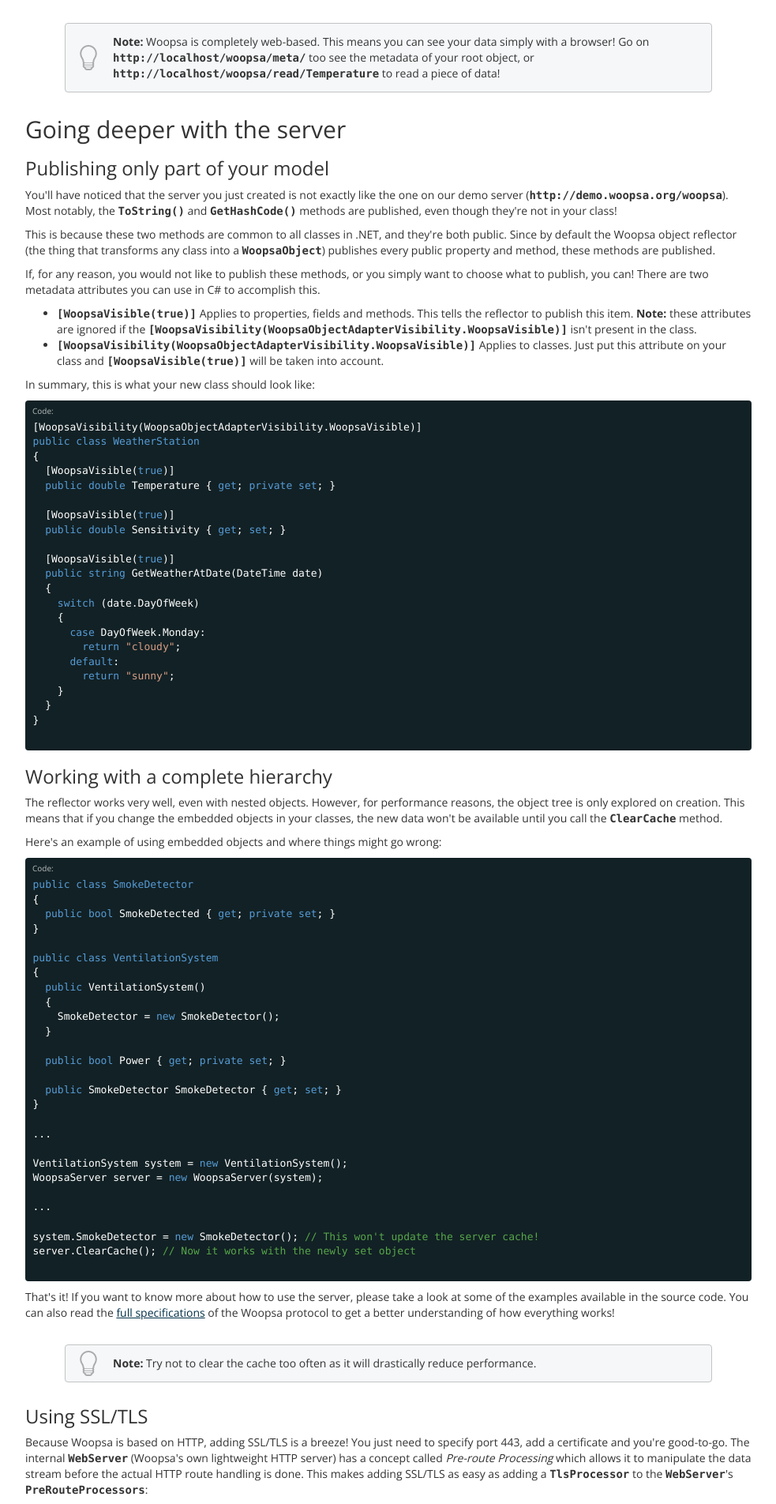
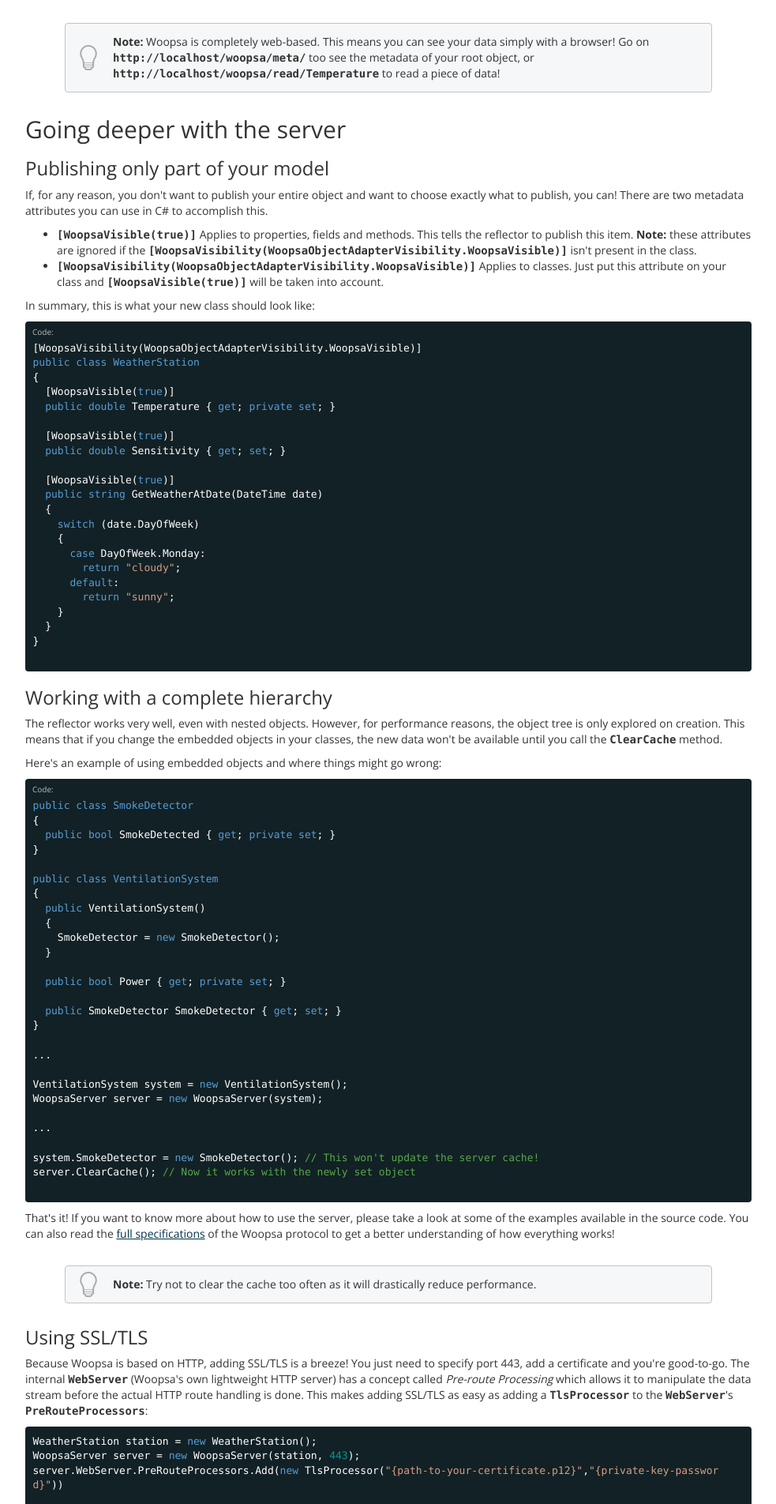
Before and after one commit to woopsa-protocol/woopsa-protocol.github.io, a Jekyll site: the page built from get-started.html, in a window 1280 px wide. Shown: the part 3110-5014 px from the top of the page at 79% size, without its empty margins (148-1131 px from the left). Built offline with Jekyll 4.4.1, drawn with Linux system fonts in a browser that asks for light colours.

Commit message:
Getting Started guide correction, SEO, slight logo change

```diff
--- a/css/woopsa.css
+++ b/css/woopsa.css
@@ -173,6 +173,10 @@
 
 .home-presentation .container{
 	position: relative;
+}
+
+.home-presentation .container h1{
+	margin-top: -15px;
 }
 
 .home-presentation .container h1 img{
--- a/get-started.html
+++ b/get-started.html
@@ -168,9 +168,7 @@
 
 	<h2 id="csharp-server-going-deeper-with-the-server">Going deeper with the server</h2>
 	<h3 id="csharp-server-publishing-only-part-of-your-model">Publishing only part of your model</h3>
-	<p>You'll have noticed that the server you just created is not exactly like the one on our demo server (<samp>http://demo.woopsa.org/woopsa</samp>). Most notably, the <samp>ToString()</samp> and <samp>GetHashCode()</samp> methods are published, even though they're not in your class!</p>
-	<p>This is because these two methods are common to all classes in .NET, and they're both public. Since by default the Woopsa object reflector (the thing that transforms any class into a <samp>WoopsaObject</samp>) publishes every public property and method, these methods are published.</p>
-	<p>If, for any reason, you would not like to publish these methods, or you simply want to choose what to publish, you can! There are two metadata attributes you can use in C# to accomplish this.</p>
+	<p>If, for any reason, you don't want to publish your entire object and want to choose exactly what to publish, you can! There are two metadata attributes you can use in C# to accomplish this.</p>
 	<ul>
 		<li><samp>[WoopsaVisible(true)]</samp> Applies to properties, fields and methods. This tells the reflector to publish this item. <strong>Note:</strong> these attributes are ignored if the <samp>[WoopsaVisibility(WoopsaObjectAdapterVisibility.WoopsaVisible)]</samp> isn't present in the class.</li>
 		<li><samp>[WoopsaVisibility(WoopsaObjectAdapterVisibility.WoopsaVisible)]</samp> Applies to classes. Just put this attribute on your class and <samp>[WoopsaVisible(true)]</samp> will be taken into account.</li>
--- a/index.html
+++ b/index.html
@@ -17,7 +17,7 @@
 			<div class="col-sm-6">
 				<div class="client-side code-sample-side">
 					<div class="code-sample-container">
-						<div class="language"><a class="code-sample-navigate-previous" href="#"><span class="glyphicon glyphicon-chevron-left"></a>JavaScript Client<a class="code-sample-navigate-next" href="#"><span class="glyphicon glyphicon-chevron-right"></a></div>
+						<div class="language"><a class="code-sample-navigate-previous" href="#"><span class="glyphicon glyphicon-chevron-left"></a>JavaScript Browser Client<a class="code-sample-navigate-next" href="#"><span class="glyphicon glyphicon-chevron-right"></a></div>
 						<pre><code class="js hljs javascript"><span class="hljs-keyword">var</span> woopsa = <span class="hljs-keyword">new</span> WoopsaClient(<span class="hljs-string">"http://demo.woopsa.org/woopsa"</span>, jQuery);
 woopsa.read(<span class="hljs-string">"/Temperature"</span>, <span class="hljs-function"><span class="hljs-keyword">function</span>(<span class="hljs-params">result</span>)</span>{
   <span class="hljs-comment">//result = 42</span>
@@ -61,7 +61,7 @@
 		</div>
 		<div class="row">
 			<div class="col-sm-12">
-				<p class="lead-2">Woopsa allows you to share the <em>complete</em> object model of your application in a way that's <em>similar to OPC-UA</em>. It's based on rock-solid foundations such as <strong>HTTP</strong> and <strong>JSON</strong>, which makes it work on the web out-of-the-box. Our mission is to get Woopsa on as many platforms as possible. Today, C#, JavaScript and Embedded C implementations exist, but there are much more to come!</p>
+				<p class="lead-2">Woopsa is a protocol that allows you to share the <em>complete</em> object model of your application in a way that's <em>similar to OPC-UA</em>. It's web-based and uses rock-solid foundations such as <strong>HTTP</strong> and <strong>JSON</strong>, which makes it work with your browser. It allows you to remotely access structured data between applications in different languages like C#, JavaScript and C.</p>
 			</div>
 		</div>
 		<div class="row">
--- a/js/woopsa-website.js
+++ b/js/woopsa-website.js
@@ -7,12 +7,12 @@
 	});
 
 	$(".client-side").cycle({
-		timeout: (Math.random()*2000+10000),
+		timeout: (Math.random()*2000+15000),
 		speed: 200
 	});
 
 	$(".server-side").cycle({
-		timeout: (Math.random()*2000+10000),
+		timeout: (Math.random()*2000+15000),
 		speed: 200
 	});
 
```
Also changed, not shown: img/woopsa-logo-slogan-white.png.
